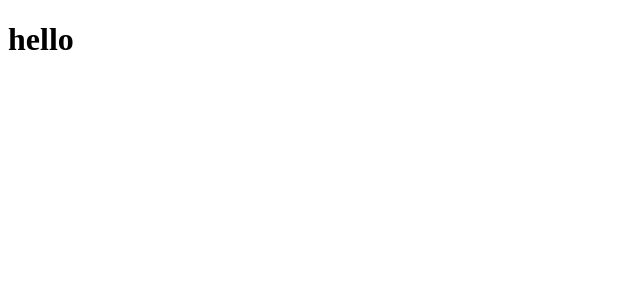
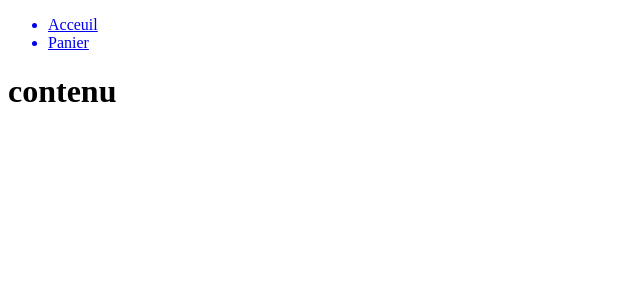
Before and after one commit to NicolasRadic/workshop-react-website, a React (Create React App) app: page / in a window 1280 px wide. Shown: the top 300 px of the page, without its empty margins (0-640 px from the left). Built offline with nearby package versions, Linux system fonts and the light colour scheme.

Commit message:
basic setup of router

```diff
--- /dev/null
+++ b/db.json
@@ -0,0 +1,10 @@
+{
+  "clothes": [
+    { "id": 1, "name": "T-shirt", "prix": 10 },
+    { "id": 2, "name": "boot", "prix": 16 },
+    { "id": 3, "name": "collar", "prix": 12 },
+    { "id": 4, "name": "ring", "prix": 15 },
+    { "id": 5, "name": "jeans", "prix": 30 },
+    { "id": 6, "name": "shoes", "prix": 20 }
+  ]
+}
--- a/src/App.js
+++ b/src/App.js
@@ -1,8 +1,15 @@
+import { BrowserRouter, Route, Routes } from "react-router-dom";
+import Basket from "./page/Basket";
+import Home from "./page/Home";
+
 function App() {
   return (
-    <div className="App">
-      <h1>hello</h1>
-    </div>
+    <BrowserRouter>
+      <Routes>
+        <Route path="*" element={<Home />} />
+        <Route path="/paniers" element={<Basket />} />
+      </Routes>
+    </BrowserRouter>
   );
 }
 
--- /dev/null
+++ b/src/components/Content.js
@@ -0,0 +1,11 @@
+import React from "react";
+
+const Content = () => {
+  return (
+    <div>
+      <h1>contenu</h1>
+    </div>
+  );
+};
+
+export default Content;
--- /dev/null
+++ b/src/components/NavBar.js
@@ -0,0 +1,27 @@
+import React from "react";
+import { NavLink } from "react-router-dom";
+
+const NavBar = () => {
+  return (
+    <div>
+      <nav>
+        <ul>
+          <NavLink
+            to="/"
+            className={(nav) => (nav.isActive ? "nav-active" : "")}
+          >
+            <li>Acceuil</li>
+          </NavLink>
+          <NavLink
+            to="/paniers"
+            className={(nav) => (nav.isActive ? "nav-active" : "")}
+          >
+            <li>Panier</li>
+          </NavLink>
+        </ul>
+      </nav>
+    </div>
+  );
+};
+
+export default NavBar;
--- /dev/null
+++ b/src/page/Basket.js
@@ -0,0 +1,13 @@
+import React from "react";
+import NavBar from "../components/NavBar";
+
+const Basket = () => {
+  return (
+    <div>
+      <NavBar />
+      <h1>panier</h1>
+    </div>
+  );
+};
+
+export default Basket;
--- /dev/null
+++ b/src/page/Home.js
@@ -0,0 +1,14 @@
+import React from "react";
+import Content from "../components/Content";
+import NavBar from "../components/NavBar";
+
+const Home = () => {
+  return (
+    <div>
+      <NavBar />
+      <Content />
+    </div>
+  );
+};
+
+export default Home;
```
